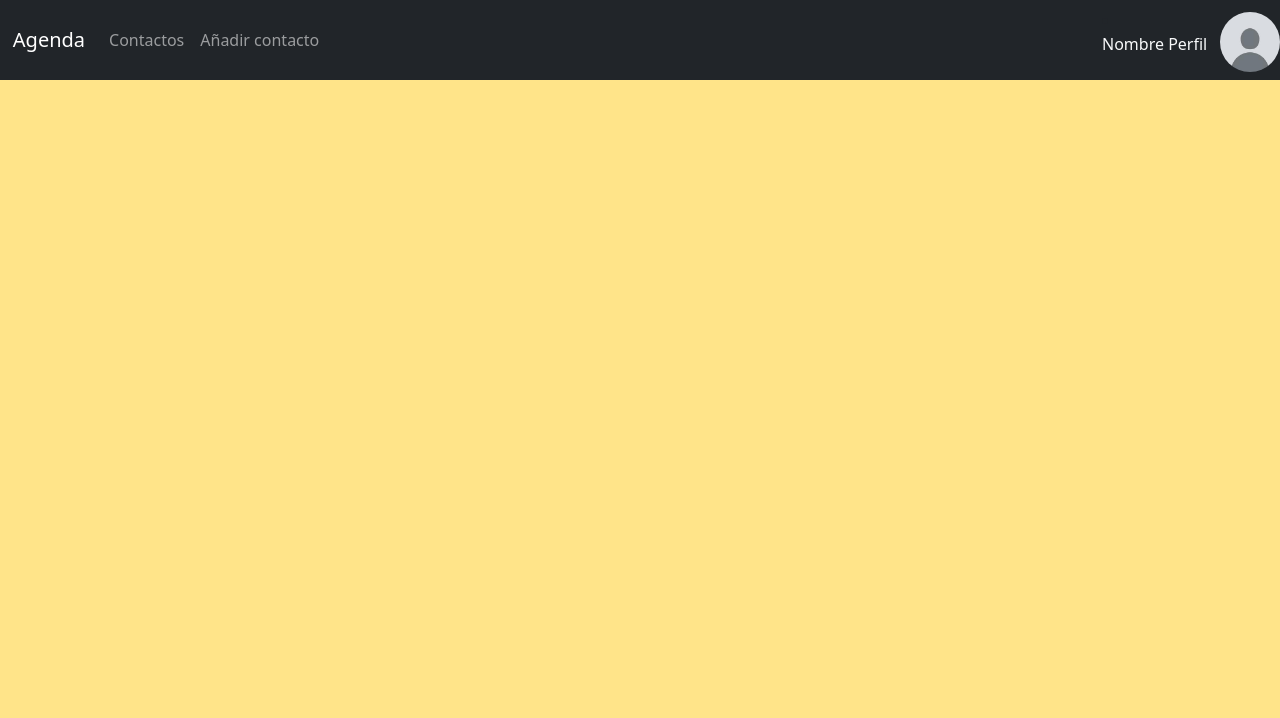
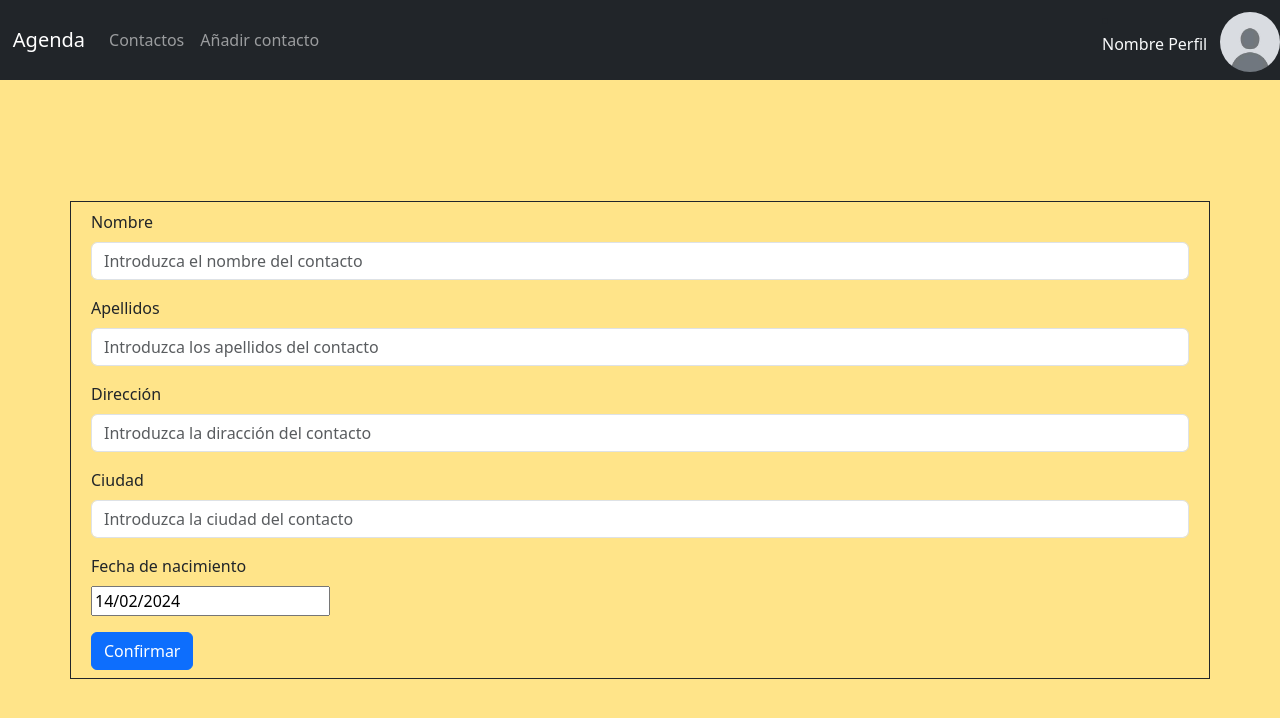
Before and after one commit to daaniigomez29/Agenda-Front, a React (Create React App) app: page /add in a window 1280 px wide. Shown: the top 718 px of the page. Built offline with nearby package versions, Linux system fonts and the light colour scheme; the HTML template or start-up script is replaced by a standard one.

Commit message:
Arreglar datepicker y hacer Edit,Login,Register

```diff
--- a/package.json
+++ b/package.json
@@ -8,7 +8,9 @@
     "@testing-library/user-event": "^13.5.0",
     "axios": "^1.6.7",
     "bootstrap": "^5.3.2",
+    "bootstrap-icons": "^1.11.3",
     "react": "^18.2.0",
+    "react-datepicker": "^6.1.0",
     "react-dom": "^18.2.0",
     "react-router-dom": "^5.2.0",
     "react-scripts": "5.0.1",
--- a/src/App.css
+++ b/src/App.css
@@ -25,7 +25,7 @@ img{
 
 .encimaImagen{
   opacity: 1;
-  transition: .2s ease;
+  transition: .5s ease;
 }
 
 .encimaImagen:hover{
@@ -46,7 +46,7 @@ img{
   position: absolute;
   top: 100%;
   right: 0%;
-  width: 15vw;
+  width: 10vw;
   max-height: 0px;
   overflow: hidden;
   transition: max-height 0.5s;
@@ -61,14 +61,3 @@ img{
   padding: 20px;
   margin: 10px;
 }
-
-
-.container-contact-book{
-  height: 95%;
-  width: 85%;
-}
-
-
-.gap-buttons{
-  gap:5px
-}
--- a/src/App.js
+++ b/src/App.js
@@ -1,5 +1,5 @@
 import React, { Component } from "react";
-import { BrowserRouter as Router, Switch, Route, Link } from "react-router-dom";
+import { BrowserRouter as Router, Route, Link } from "react-router-dom";
 import "bootstrap/dist/css/bootstrap.min.css";
 import defaultUser from "./resources/default_user.jpg";
 import './App.css';
--- a/src/components/AddPerson.js
+++ b/src/components/AddPerson.js
@@ -1,16 +1,94 @@
 import React, { Component } from 'react';
+import "bootstrap/dist/css/bootstrap.min.css";
+import DatePicker from 'react-datepicker';
+import 'react-datepicker/dist/react-datepicker.css';
+import ContactDataService from "../services/contactBook.service";
+import { Link } from "react-router-dom";
 
 class AddPerson extends Component {
-    constructor(props) {
-        super(props);
+    constructor(){
+        super()
+        this.state = {
+            id: '',
+            firstName: '',
+            lastName: '',
+            street: '',
+            postalCode: 0,
+            city: '',
+            birthday: new Date(),
+        }
     }
-    state = {  }
+
+    componentDidMount = () => {
+
+    }
+
+    onChangeValue = (e) => {
+        const nameValue = e.target.name;
+        const formValue = e.target.value;
+        this.setState({[nameValue]: formValue})
+    }
+
+    onChangeValueDate = (date) => {
+
+
+        this.setState = ({
+            birthday : date
+        })
+
+    }
+
+    handleSubmit = () =>{
+        let data = this.state;
+        console.log(data)
+        ContactDataService.addContact(data)
+    }
+
     render() {
         return (
-            <div>
+            <div className="container border border-dark">
+                <form onSubmit={this.handleSubmit}>
+                <div className='row p-2'>
+                    <div className='col-md-12'>
+                        <label className='form-label'>Nombre</label>
+                        <input className='form-control' id='firstName' name='firstName' onChange={this.onChangeValue} placeholder='Introduzca el nombre del contacto'></input>
+                    </div>
+                </div>
+                <div className='row p-2'>
+                    <div className='col-md-12'>
+                        <label className='form-label'>Apellidos</label>
+                        <input className='form-control' id='lastName' name='firstName' onChange={this.onChangeValue} placeholder='Introduzca los apellidos del contacto'></input>
+                    </div>
+                </div>
+                <div className='row p-2'>
+                    <div className='col-md-12'>
+                        <label className='form-label'>Dirección</label>
+                        <input className='form-control' id='street' name='firstName' onChange={this.onChangeValue} placeholder='Introduzca la diracción del contacto'></input>
+                    </div>
+                </div>
+                <div className='row p-2'>
+                    <div className='col-md-12'>
+                        <label className='form-label'>Ciudad</label>
+                        <input className='form-control' id='city' name='firstName' onChange={this.onChangeValue} placeholder='Introduzca la ciudad del contacto'></input>
+                    </div>
+                </div>
+                <div className='row p-2'>
+                    <div className='col-md-12'>
+                        <div className='row'>
+                        <label className='form-label'>Fecha de nacimiento</label>
+                        </div>
+                        <DatePicker selected={this.state.birthday} onChange={this.onChangeValueDate} placeholderText='Seleccione la fecha de nacimiento del contacto' dateFormat={'dd/MM/yyyy'}></DatePicker>
+                    </div>
+                </div>
+                <div className='row p-2'>
+                    <div className='col-md-12'>
+                        <button type='submit' className='btn btn-primary'>Confirmar</button>
+                    </div>
+                </div>
+                </form>
+            </div>
 
-            </div>
-         );
+        );
     }
 }
 
--- a/src/components/ListContactBook.js
+++ b/src/components/ListContactBook.js
@@ -54,8 +54,8 @@ class ListContactBook extends Component {
     render() {
         const {contacts, currentContact, currentIndex, dni} = this.state
         return (
-            <div className='container container-contact-book  border-dark'>
-                <div className='row  border-dark'>
+            <div className='container container-contact-book border-dark h-75'>
+                <div className='row border-dark'>
                     <div className='col-md-6'>
                     <h2>Agenda</h2>
                     </div>
@@ -65,6 +65,13 @@ class ListContactBook extends Component {
                 </div>
                 <div className='row'>
                 <div className='col-md-6  border-dark h-75 '> {/* Columna izquierda lista de contactos*/}
+                    <form>
+                        <label>Buscador DNI</label>
+                        <div className='d-flex gap-3'>
+                        <input type='text' className='form-control w-50'></input>
+                        <button type='submit' className='btn btn-primary'>Buscar</button>
+                        </div>
+                    </form>
                     <ul className='list-group'>
                         {contacts && contacts.map((contact, index) => (
                             <li className={"list-group-item " + (index === currentIndex ? "active" : "")} onClick={() => this.setActiveContact(contact, index)} key={index}>
```
Also changed, not shown: 1 other file (tests, documents, lock files or other folders).
